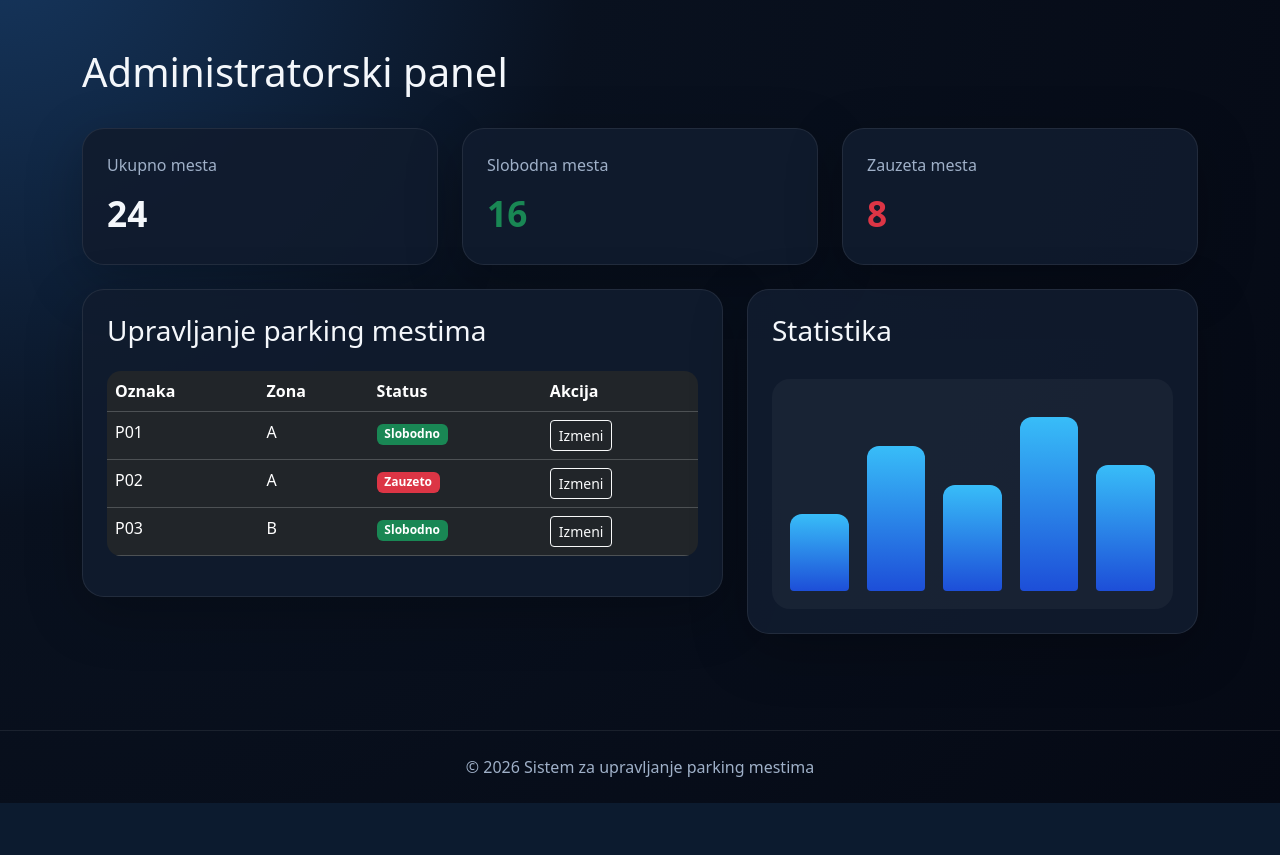
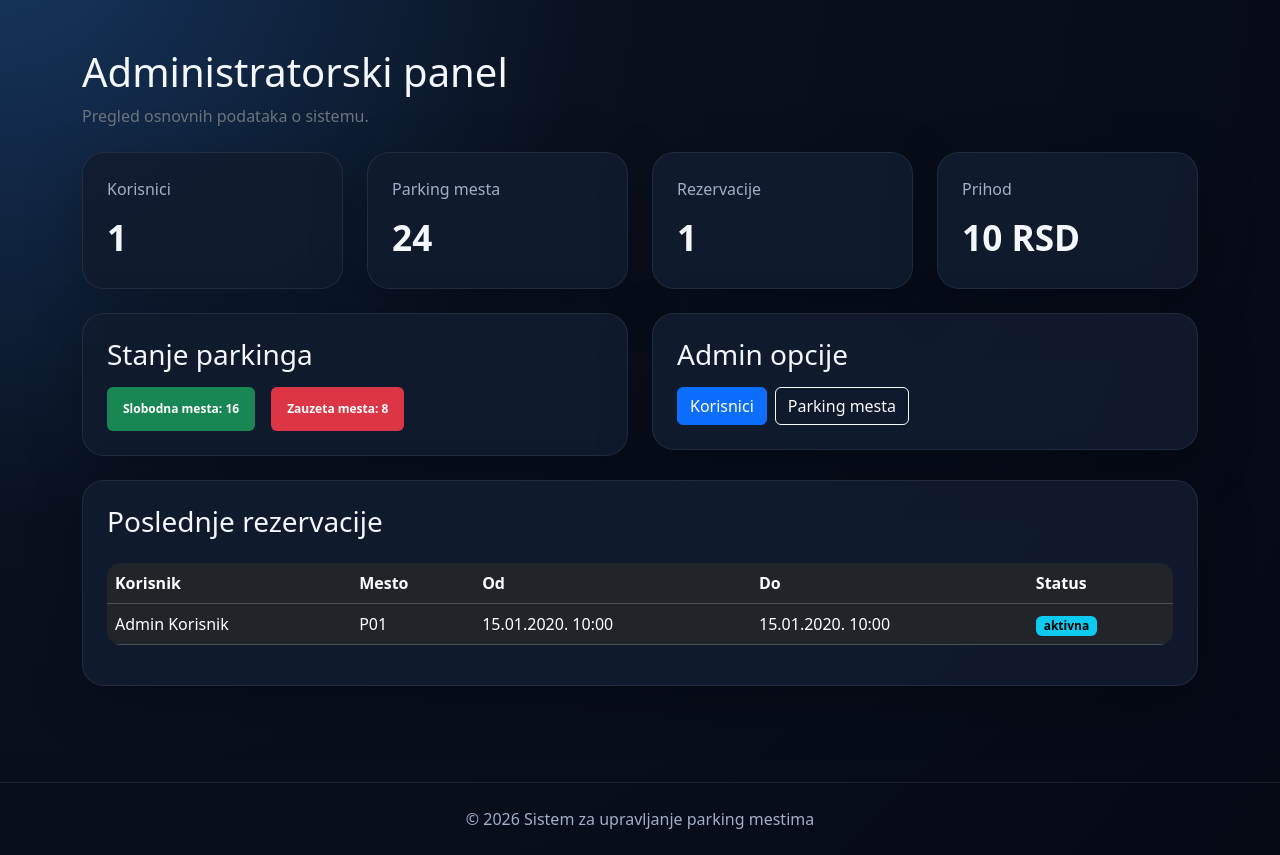
Before and after one commit to petrovic-vladimir/Sistem-za-upravljanje-parking-mestima, a PHP site: page /admin/dashboard.php in a window 1280 px wide. Shown: the part 73-928 px from the top of the page. Before the commit the page ends 876 px from the top, so only its background shows below. Run offline with PHP 8.4, Linux system fonts and the light colour scheme; the visitor is signed in with stand-in values (Sample User, id 1); data comes from the database, SQL or seed files in the repository; tables that the repository leaves empty hold one stand-in row (values such as "Sample post").

Commit message:
Implementiran admin panel

```diff
--- a/admin/dashboard.php
+++ b/admin/dashboard.php
@@ -1,9 +1,27 @@
 <?php include '../includes/header.php'; ?>
 <?php
+require_once '../classes/User.php';
+require_once '../classes/ParkingSpot.php';
+require_once '../classes/Reservation.php';
+require_once '../classes/Payment.php';
+
 if (!$session->isAdmin()) {
     header('Location: ../login.php');
     exit;
 }
+
+$user = new User();
+$parkingSpot = new ParkingSpot();
+$reservation = new Reservation();
+$payment = new Payment();
+
+$totalUsers = $user->countAll();
+$totalSpots = $parkingSpot->countAll();
+$freeSpots = $parkingSpot->countByStatus('slobodno');
+$occupiedSpots = $parkingSpot->countByStatus('zauzeto');
+$totalReservations = $reservation->countAll();
+$totalIncome = $payment->sumTotal();
+$latestReservations = $reservation->readLatest(5);
 ?>
 <?php include '../includes/navbar.php'; ?>
 
@@ -11,62 +29,89 @@ if (!$session->isAdmin()) {
     <div class="d-flex justify-content-between align-items-center mb-4">
         <div>
             <h1>Administratorski panel</h1>
+            <p class="text-secondary mb-0">Pregled osnovnih podataka o sistemu.</p>
         </div>
     </div>
 
     <div class="row g-4 mb-4">
-        <div class="col-md-4">
+        <div class="col-md-3">
             <div class="stat-card">
-                <span>Ukupno mesta</span>
-                <strong>24</strong>
+                <span>Korisnici</span>
+                <strong><?php echo $totalUsers; ?></strong>
             </div>
         </div>
-        <div class="col-md-4">
+        <div class="col-md-3">
             <div class="stat-card">
-                <span>Slobodna mesta</span>
-                <strong class="text-success">16</strong>
+                <span>Parking mesta</span>
+                <strong><?php echo $totalSpots; ?></strong>
             </div>
         </div>
-        <div class="col-md-4">
+        <div class="col-md-3">
             <div class="stat-card">
-                <span>Zauzeta mesta</span>
-                <strong class="text-danger">8</strong>
+                <span>Rezervacije</span>
+                <strong><?php echo $totalReservations; ?></strong>
+            </div>
+        </div>
+        <div class="col-md-3">
+            <div class="stat-card">
+                <span>Prihod</span>
+                <strong><?php echo number_format($totalIncome, 0, ',', '.'); ?> RSD</strong>
             </div>
         </div>
     </div>
 
-    <div class="row g-4">
-        <div class="col-lg-7">
-            <div class="card app-card p-4">
-                <h3>Upravljanje parking mestima</h3>
-                <table class="table table-dark table-hover mt-3">
-                    <thead>
-                        <tr>
-                            <th>Oznaka</th>
-                            <th>Zona</th>
-                            <th>Status</th>
-                            <th>Akcija</th>
-                        </tr>
-                    </thead>
-                    <tbody>
-                        <tr><td>P01</td><td>A</td><td><span class="badge text-bg-success">Slobodno</span></td><td><button class="btn btn-sm btn-outline-light">Izmeni</button></td></tr>
-                        <tr><td>P02</td><td>A</td><td><span class="badge text-bg-danger">Zauzeto</span></td><td><button class="btn btn-sm btn-outline-light">Izmeni</button></td></tr>
-                        <tr><td>P03</td><td>B</td><td><span class="badge text-bg-success">Slobodno</span></td><td><button class="btn btn-sm btn-outline-light">Izmeni</button></td></tr>
-                    </tbody>
-                </table>
+    <div class="row g-4 mb-4">
+        <div class="col-md-6">
+            <div class="info-card">
+                <h3>Stanje parkinga</h3>
+                <div class="d-flex gap-3 mt-3 flex-wrap">
+                    <span class="badge text-bg-success p-3">Slobodna mesta: <?php echo $freeSpots; ?></span>
+                    <span class="badge text-bg-danger p-3">Zauzeta mesta: <?php echo $occupiedSpots; ?></span>
+                </div>
             </div>
         </div>
-        <div class="col-lg-5">
-            <div class="card app-card p-4">
-                <h3>Statistika</h3>
-                <div class="fake-chart mt-4">
-                    <div style="height: 40%"></div>
-                    <div style="height: 75%"></div>
-                    <div style="height: 55%"></div>
-                    <div style="height: 90%"></div>
-                    <div style="height: 65%"></div>
+        <div class="col-md-6">
+            <div class="info-card">
+                <h3>Admin opcije</h3>
+                <div class="d-flex gap-2 mt-3 flex-wrap">
+                    <a href="#" class="btn btn-primary">Korisnici</a>
+                    <a href="#" class="btn btn-outline-light">Parking mesta</a>
                 </div>
             </div>
+        </div>
+    </div>
+
+    <div class="card app-card p-4">
+        <h3>Poslednje rezervacije</h3>
+        <div class="table-responsive mt-3">
+            <table class="table table-dark table-hover align-middle">
+                <thead>
+                    <tr>
+                        <th>Korisnik</th>
+                        <th>Mesto</th>
+                        <th>Od</th>
+                        <th>Do</th>
+                        <th>Status</th>
+                    </tr>
+                </thead>
+                <tbody>
+                    <?php if ($latestReservations && mysqli_num_rows($latestReservations) > 0): ?>
+                        <?php while ($row = mysqli_fetch_assoc($latestReservations)): ?>
+                            <tr>
+                                <td><?php echo $row['first_name'] . ' ' . $row['last_name']; ?></td>
+                                <td><?php echo $row['spot_number']; ?></td>
+                                <td><?php echo date('d.m.Y. H:i', strtotime($row['start_time'])); ?></td>
+                                <td><?php echo date('d.m.Y. H:i', strtotime($row['end_time'])); ?></td>
+                                <td><span class="badge text-bg-info"><?php echo $row['status']; ?></span></td>
+                            </tr>
+                        <?php endwhile; ?>
+                    <?php else: ?>
+                        <tr>
+                            <td colspan="5" class="text-center text-secondary">Trenutno nema rezervacija.</td>
+                        </tr>
+                    <?php endif; ?>
+                </tbody>
+            </table>
         </div>
     </div>
 </main>
--- a/classes/Payment.php
+++ b/classes/Payment.php
@@ -43,4 +43,13 @@ class Payment extends Database implements CRUDInterface
         $sql = "DELETE FROM payments WHERE id = $id";
         return mysqli_query($conn, $sql);
     }
+
+    public function sumTotal()
+    {
+        $conn = $this->getConnection();
+        $sql = "SELECT SUM(amount) AS total FROM payments WHERE status = 'placeno'";
+        $result = mysqli_query($conn, $sql);
+        $row = mysqli_fetch_assoc($result);
+        return $row['total'] ? $row['total'] : 0;
+    }
 }
--- a/classes/Reservation.php
+++ b/classes/Reservation.php
@@ -67,4 +67,21 @@ class Reservation extends Database implements CRUDInterface
         $sql = "DELETE FROM reservations WHERE id = $id";
         return mysqli_query($conn, $sql);
     }
+
+    public function countAll()
+    {
+        $conn = $this->getConnection();
+        $sql = "SELECT COUNT(*) AS total FROM reservations";
+        $result = mysqli_query($conn, $sql);
+        $row = mysqli_fetch_assoc($result);
+        return $row['total'];
+    }
+
+    public function readLatest($limit = 5)
+    {
+        $conn = $this->getConnection();
+        $limit = (int) $limit;
+        $sql = "SELECT reservations.*, users.first_name, users.last_name, parking_spots.spot_number FROM reservations INNER JOIN users ON reservations.user_id = users.id INNER JOIN parking_spots ON reservations.parking_spot_id = parking_spots.id ORDER BY reservations.id DESC LIMIT $limit";
+        return mysqli_query($conn, $sql);
+    }
 }
--- a/classes/User.php
+++ b/classes/User.php
@@ -69,4 +69,13 @@ class User extends Database implements CRUDInterface
 
         return false;
     }
+
+    public function countAll()
+    {
+        $conn = $this->getConnection();
+        $sql = "SELECT COUNT(*) AS total FROM users WHERE role = 'korisnik'";
+        $result = mysqli_query($conn, $sql);
+        $row = mysqli_fetch_assoc($result);
+        return $row['total'];
+    }
 }
```
